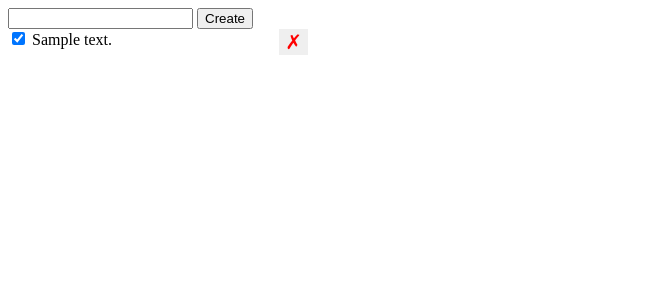
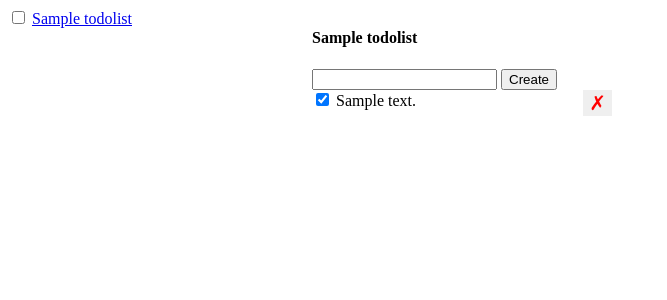
Before and after one commit to diivia/FSND_udacity_todo_app, a Flask app: template application/templates/index.html in a window 1280 px wide. Shown: the top 300 px of the page, without its empty margins (0-667 px from the left). Run offline with Flask 2, Linux system fonts and the light colour scheme; the template is opened without the code that fills it: values that come from a table or form of the project are taken from there, others are empty; tables that the repository leaves empty hold one stand-in row (values such as "Sample post").

Commit message:
add todo lists

```diff
--- a/application/application.py
+++ b/application/application.py
@@ -22,7 +22,7 @@ class Todo(db.Model):
     __tablename__ = 'todos'
     id = db.Column(db.Integer, primary_key=True)
     description = db.Column(db.String(), nullable=False)
-    completed = db.Column(db.Boolean, nullable=False)
+    completed = db.Column(db.Boolean, nullable=False, default=False)
     list_id = db.Column(db.Integer, db.ForeignKey('todolists.id'), nullable=False)
 
     def __repr__(self):
@@ -61,12 +61,14 @@ def create_todo():
     body = {}
     try:
         description = request.get_json()['description']
-        todo = Todo(description=description, completed=False)
+        list_id = request.get_json()['list_id']
+        todo = Todo(description=description, completed=False, list_id=list_id)
         db.session.add(todo)
         db.session.commit()
         body['id'] = todo.id
         body['completed'] = todo.completed
         body['description'] = todo.description
+        body['list_id'] = todo.list_id
     except:
         error = True
         db.session.rollback()
@@ -79,6 +81,11 @@ def create_todo():
         return jsonify(body)
 
 
+@app.route('/lists/<list_id>')
+def get_list_todos(list_id):
+    return render_template('index.html', active_list=TodoList.query.get(list_id), lists=TodoList.query.all(), todos=Todo.query.filter_by(list_id=list_id).order_by('id').all())
+
+
 @app.route('/')
 def index():
-    return render_template('index.html', data=Todo.query.order_by('id').all())
+    return redirect(url_for('get_list_todos', list_id=1))
--- a/application/templates/index.html
+++ b/application/templates/index.html
@@ -28,24 +28,45 @@
             cursor: pointer;
             font-size: 20px;
         }
+
+        .lists-wrapper, .todos-wrapper {
+            display: inline-block;
+            vertical-align: top;
+        }
     </style>
 </head>
 <body>
+<div class="lists-wrapper">
+    <ul id="lists">
+        {% for list in lists %}
+        <li>
+            <input class="check-list-completed" id='list_completed' data-id="{{list.id}}" type="checkbox" {% if list.completed %}
+                   checked {% endif %}/>
+            <a href="/lists/{{list.id}}">{{list.name}}</a>
+        </li>
+        {% endfor %}
+    </ul>
+</div>
+
+<div class="todos-wrapper">
+    <h4>{{active_list.name}}</h4>
     <form id='form'>
         <input id='description' type="text" name="description"/>
         <input type="submit" value="Create"/>
     </form>
     <div id="error" class="hidden">Something went wrong!</div>
     <ul id='todos'>
-    {% for d in data %}
+        {% for todo in todos %}
         <li>
-        <input class="check-completed" id='completed' data-id="{{d.id}}" type="checkbox" {% if d.completed %} checked {%
+            <input class="check-completed" id='completed' data-id="{{todo.id}}" type="checkbox" {% if todo.completed %}
+                   checked {%
                    endif %}/>
-        {{d.description}}
-        <button class="delete-button" data-id="{{ d.id }}">&cross;</button>
+            {{todo.description}}
+            <button class="delete-button" data-id="{{ todo.id }}">&cross;</button>
         </li>
         {% endfor %}
     </ul>
+</div>
 
 <script>
     const deleteBtns = document.querySelectorAll('.delete-button');
@@ -62,6 +83,31 @@
                 })
         }
     }
+    // const listCheckboxes = document.querySelectorAll(".check-list-completed");
+    // for (let i=0; i<listCheckboxes.length; i++){
+    //     const chackbox = listCheckboxes[i];
+    //     chackbox.onchange = function(e) {
+    //         console.log('event', e);
+    //         const newCompleted = e.target.checked;
+    //         const listId = e.target.dataset['id'];
+    //         fetch('/todos/' + todoId + '/set-completed', {
+    //             method: 'POST',
+    //             body: JSON.stringify({
+    //                 'completed': newCompleted
+    //             }),
+    //             headers: {
+    //                 'Content-Type': 'application/json'
+    //             }
+    //         })
+    //             .then(function (jsonResponse) {
+    //                 document.getElementById('error').className = 'hidden';
+    //             })
+    //             .catch(function () {
+    //                 document.getElementById('error').className = '';
+    //             });
+    //     }
+    //
+    // }
 
     const checkboxes = document.querySelectorAll(".check-completed");
     for (let i = 0; i < checkboxes.length; i++) {
@@ -96,12 +142,20 @@
             method: 'POST',
             body: JSON.stringify({
                 'description': desc,
+                'list_id': {
+        {
+            active_list.id
+        }
+    }
     }),
         headers: {
-                'Content-Type': 'application/json',
+            'Content-Type'
+        :
+            'application/json',
         }
     })
-            .then(response => response.json())
+    .
+        then(response => response.json())
             .then(jsonResponse => {
                 const li = document.createElement('li');
                 const checkbox = document.createElement('input');
```
Lines whose indentation alone changed are shown as unchanged.
